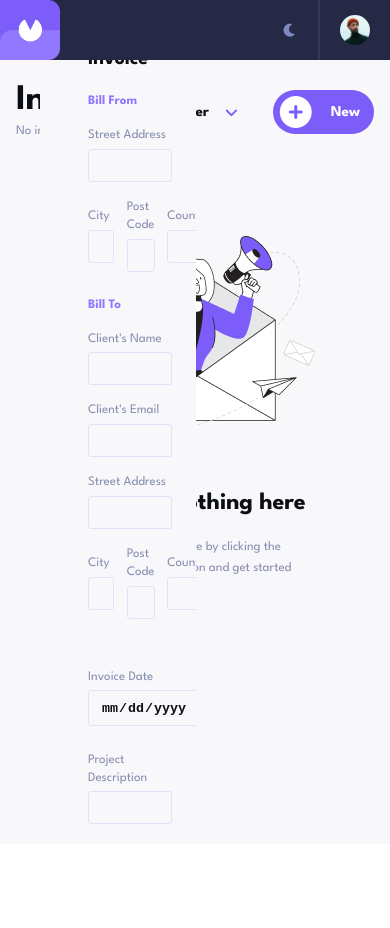
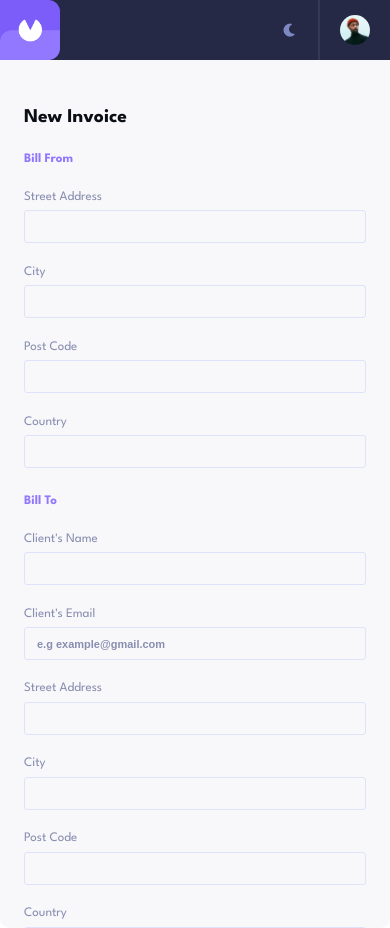
Before and after one commit to adetoadeto/invoice-generator-app-hng, a React (Vite) app: page / in a window 390 px wide. Both pictures are taken after a click on the button 323 px from the left and 112 px from the top of the page. Before the commit the page ends 844 px from the top, so only its background shows below. Built offline with nearby package versions, Linux system fonts and the light colour scheme.

Commit message:
style(css-responsiveness): improve design to be responsive, improve other styles

```diff
--- a/index.html
+++ b/index.html
@@ -9,7 +9,7 @@
   </head>
   <body>
     <div id="root"></div>
-    <div id="modal"></div>
+    <!-- <div id="modal"></div> -->
     <script type="module" src="/src/main.jsx"></script>
   </body>
 </html>
--- a/src/components/CreateInvoice.jsx
+++ b/src/components/CreateInvoice.jsx
@@ -13,12 +13,10 @@ const CreateInvoice = () => {
 
     const navigate = useNavigate();
 
-
-    const handleStatus = (e, status) => {
+    const handleStatus = (status) => {
 
         setStatus(status)
     }
-
 
     const handleCloseModal = () => {
         localStorage.setItem("asideOpen", false)
@@ -34,7 +32,7 @@ const CreateInvoice = () => {
 
         const body = {
             id: (Math.round(Math.random() * 10000)),
-            status,
+            status: status || "pending",
             vendorAddress: formData.get("vendor-address"),
             vendorCity: formData.get("vendor-city"),
             vendorPostCode: formData.get("vendor-post-code"),
@@ -66,8 +64,8 @@ const CreateInvoice = () => {
     return (
         <>
             {(asideOpen || asideIsOpen) && <aside className="invoice-form">
-                <form className="invoice-form-content" ref={formRef} onSubmit={handleStoreData}>
-
+                <form  ref={formRef} onSubmit={handleStoreData}>
+                    <div className="invoice-form-content">
                         <h2>New Invoice</h2>
 
                         <div className="bill-from">
@@ -103,7 +101,7 @@ const CreateInvoice = () => {
 
                             <div className="client-email">
                                 <label htmlFor="client-email">Client's Email</label>
-                            <input type="email" name="client-email" required />
+                                <input type="email" name="client-email" required placeholder="e.g example@gmail.com" />
                             </div>
 
                             <div>
@@ -140,9 +138,9 @@ const CreateInvoice = () => {
                                 <div>
                                     <label htmlFor="payment-terms">Payment Terms</label>
                                     <select name="payment-terms" id="payment-terms" required>
-                                    <option value="1">Next 30 Days</option>
+                                        <option value="1">Next 1 Day</option>
                                         <option value="7">Next 7 Days</option>
-                                    <option value="14">Next 1 Day</option>
+                                        <option value="14">Next 14 Days</option>
                                         <option value="30">Next 30 Days</option>
                                     </select>
                                 </div>
@@ -150,7 +148,7 @@ const CreateInvoice = () => {
 
                             <div>
                                 <label htmlFor="project-description">Project Description</label>
-                            <input type="text" name="project-description" maxLength="30" required />
+                                <input type="text" name="project-description" maxLength="30" required placeholder="e.g Graphic Design Service"/>
                             </div>
                         </div>
 
@@ -189,11 +187,12 @@ const CreateInvoice = () => {
                             <button className="add-more-item">+ Add New Item
                             </button>
                         </div>
-                    <div className="invoice-form-actions">
+                    </div>
+                    <div className="invoice-form-actions" id="create">
                         <button onClick={handleCloseModal}>Discard</button>
                         <div>
                             <button type="submit" onClick={() => handleStatus("draft")}>Save as Draft</button>
-                            <button type="submit" onClick={() => handleStatus("done")}>Save & Send</button>
+                            <button type="submit">Save & Send</button>
                         </div>
                     </div>
                 </form>
--- a/src/components/DeleteModal.jsx
+++ b/src/components/DeleteModal.jsx
@@ -26,18 +26,16 @@ const DeleteModal = ({ ref , invoiceId}) => {
         navigate("/")
     }
 
-    return createPortal (
-    <dialog ref={dialog} className="delete-modal dark-theme">
+return(
+    <dialog ref={dialog} className="delete-modal">
         <h2>Confirm Deletion</h2>
         <p>Are you sure you want to delete invoice <span>#XM{invoiceId}?</span> This action cannot be undone</p>
         <div>
             <button onClick={handleCloseModal}>Cancel</button>
             <button onClick={handleDeleteInvoice}>Delete</button>
         </div>
-    </dialog>,
-    document.getElementById("modal")
-    )
-
+    </dialog>
+)
 }
 
 export default DeleteModal
--- a/src/components/EditInvoice.jsx
+++ b/src/components/EditInvoice.jsx
@@ -15,17 +15,12 @@ const EditInvoice = () => {
     const [items, setItems] = useState([])
 
     const invoice = invoices.find(item => item.id == id)
-    console.log(id, invoice)
-
-    const handleStatus = (e, status) => {
-        setStatus(status)
-    }
 
     const handleStoreData = (e) => {
         const formData = new FormData(formRef.current)
         const body = {
             id: id,
-            status,
+            status: invoice.status,
             vendorAddress: formData.get("vendor-address"),
             vendorCity: formData.get("vendor-city"),
             vendorPostCode: formData.get("vendor-post-code"),
@@ -181,9 +176,9 @@ const EditInvoice = () => {
                         </button>
                     </div>
 
-                    <div className="invoice-form-actions">
+                    <div className="invoice-form-actions" id="edit">
                         <button onClick={handleCloseModal}>Discard</button>
-                        <button type="submit" onClick={() => handleStatus("done")}>Save Changes</button>
+                        <button type="submit">Save Changes</button>
                     </div>
                 </form>
 
--- a/src/index.css
+++ b/src/index.css
@@ -58,7 +58,7 @@
   --bg-color-II: var(--white);
   --bg-color-III: var(--light-50);
   --bg-color-IV: var(--bluey);
-  --bg-modal-color: var(--white);
+  --bg-modal-color: white;
   --text-color-I: var(--dark-700);
   --text-color-II: var(--dark-500);
   --text-color-III: var(--light-500);
@@ -101,10 +101,15 @@ body {
   letter-spacing: var(--font-body-spacing);
 }
 
+/* general */
 a {
   text-decoration: none;
   font: inherit;
   color: inherit;
+}
+
+button {
+  cursor: pointer;
 }
 
 .container {
@@ -608,7 +613,7 @@ main {
 .delete-modal {
   width: 400px;
   height: fit-content;
-  padding: 4rem 3rem;
+  padding: 2rem;
   border-radius: 7px;
   background-color: var(--bg-modal-color);
   margin: auto;
@@ -637,6 +642,7 @@ main {
 .delete-modal>div {
   display: flex;
   align-items: center;
+  justify-content: end;
   gap: 10px;
 }
 
@@ -670,7 +676,7 @@ main {
   color: var(--light-300);
   border-radius: 10px;
   background-color: var(--light-50);
-  width: 40%;
+  width: 35%;
   left: 40px;
   height: 100%;
   position: absolute;
@@ -678,8 +684,9 @@ main {
   overflow-y: scroll;
   overflow-x: hidden;
 }
+
 .invoice-form-content {
-   padding: 2rem 1.5rem 1.5rem 3rem;
+  padding: 2rem 1.5rem 1.5rem 3rem;
 }
 
 .invoice-form-content h2 {
@@ -701,7 +708,7 @@ main {
 
 .invoice-form-content label {
   display: block;
-  margin: 1rem 0 0.3rem;
+  margin: 1.2rem 0 0.3rem;
   font-weight: var(--font-weight-medium);
 }
 
@@ -717,6 +724,28 @@ main {
   background-color: transparent;
 }
 
+.invoice-form-content input:focus,
+.invoice-form-content select:focus {
+  outline: none;
+  border: 1px solid var(--light-700);
+  caret-color: var(--light-700);
+}
+
+.invoice-form-content>div>div:hover {
+  color: var(--light-700);
+  cursor: pointer;
+}
+
+.invoice-form-content input:hover {
+  border: 1px solid var(--light-700);
+}
+
+.invoice-form-content input::placeholder {
+  color: var(--light-300);
+  font: inherit;
+  font-size: 11px;
+}
+
 .invoice-form-content .flex {
   display: flex;
   gap: 0.8rem;
@@ -728,19 +757,23 @@ main {
 }
 
 .invoice-form-content .total p {
-    padding: 8px 8px 8px 0;
+  padding: 8px 8px 8px 0;
 }
 
 .invoice-form-content .add-more-item {
-  background-color: var(--light-100);
+  background-color: #33d6a015;
   font: inherit;
-  margin-top: 0.8rem;
+  margin-top: 1rem;
   width: 100%;
-  padding: 0.5rem 0;
+  padding: 0.7rem 0;
   border-radius: 15px;
   border: none;
   color: var(--light-500);
   font-weight: var(--font-weight-bold);
+}
+
+.invoice-form-content .add-more-item:hover {
+  background-color: var(--light-100);
 }
 
 .invoice-form-actions {
@@ -749,7 +782,14 @@ main {
   justify-content: space-between;
   padding: 1.2rem 1.5rem 1.2rem 3rem;
   background-color: var(--white);
+  flex-wrap: wrap;
+  gap: 1rem;
 }
+
+.invoice-form-actions#edit {
+  justify-content: end;
+}
+
 .invoice-form-actions button {
   border-radius: 20px;
   border: none;
@@ -757,22 +797,34 @@ main {
   padding: 10px 20px;
   font-weight: var(--font-weight-bold);
 }
-.invoice-form-actions > div {
+
+.invoice-form-actions>div {
   display: flex;
   gap: 0.5rem;
   align-items: center;
 }
 
-.invoice-form-actions > button:nth-child(1) {
+.invoice-form-actions>button:nth-child(1) {
   background-color: var(--light-50);
   color: var(--light-500);
 }
 
-.invoice-form-actions > div button:nth-child(1) {
+.invoice-form-actions>div button:nth-child(1) {
   background-color: var(--dark-300);
   color: var(--light-300);
 }
-.invoice-form-actions > div button:nth-child(2) {
+
+.invoice-form-actions>div button:nth-child(2) {
+  background-color: var(--light-900);
+  color: var(--white);
+}
+
+.invoice-form-actions#edit button:nth-child(1) {
+  color: var(--light-700);
+
+}
+
+.invoice-form-actions#edit button:nth-child(2) {
   background-color: var(--light-900);
   color: var(--white);
 }
@@ -785,6 +837,7 @@ main {
   display: block;
 
 }
+
 @media (max-width: 1024px) {
   .container {
     flex-direction: column;
@@ -841,6 +894,17 @@ main {
   .billing-info .first {
     width: 200px;
   }
+
+  .invoice-form {
+    width: 85%;
+    left: 0;
+    top: 10%;
+  }
+
+  .invoice-form-content {
+    padding: 2rem 2.5rem;
+  }
+
 }
 
 @media (max-width: 768px) {
@@ -975,6 +1039,24 @@ main {
     flex-wrap: wrap;
     gap: 1rem;
   }
+
+  .invoice-form {
+    width: 100%;
+  }
+
+  .invoice-form-content {
+    padding: 1.5rem;
+  }
+
+  .invoice-form-content .flex {
+    display: block;
+  }
+
+  .invoice-form-content input {
+    width: 100%;
+    display: block;
+  }
+
 }
 
 @media (max-width: 320px) {
```
Also changed, not shown: src/components/ViewInvoice.jsx (+4 -24 lines). Lines whose indentation alone changed are shown as unchanged.
